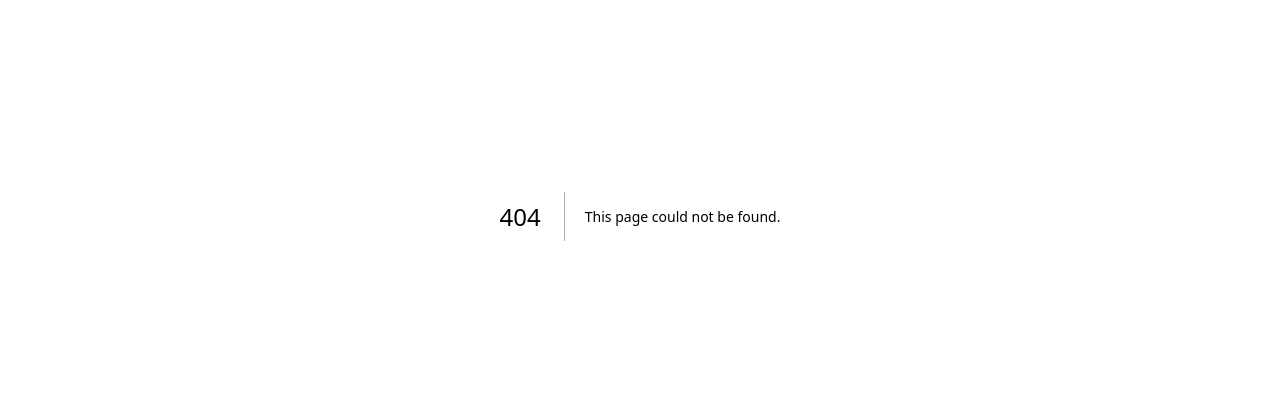
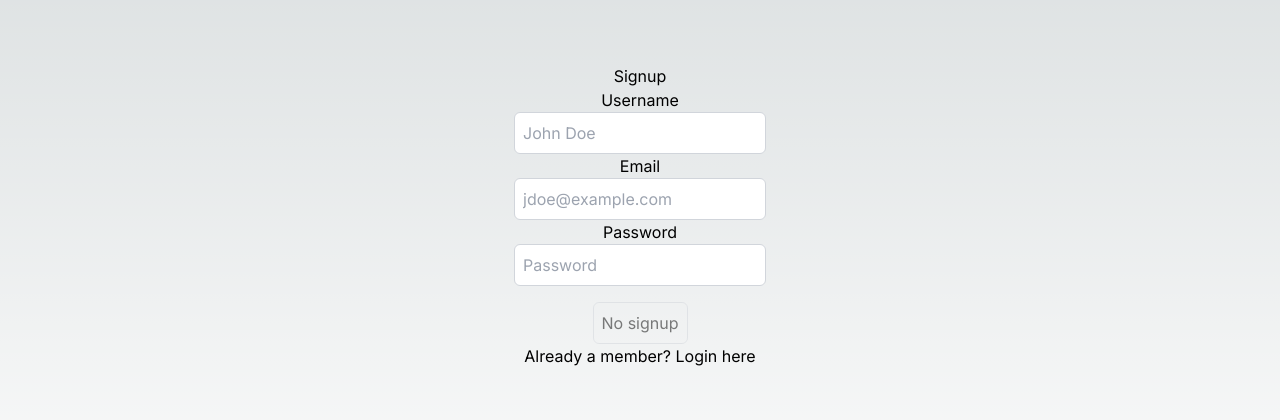
Before and after one commit to cnemri/auth-app, a Next.js app: page /signup in a window 1280 px wide. Before the commit this address had no page. Shown: the part 184-604 px from the top of the page. Built offline with nearby package versions, Linux system fonts and the light colour scheme.

Commit message:
Signup and login complete

```diff
--- /dev/null
+++ b/src/app/api/users/login/route.ts
@@ -0,0 +1,65 @@
+import { connect } from "@/dbConfig/dbConfig";
+import User from "@/models/userModel";
+import { NextRequest, NextResponse } from "next/server";
+import bcryptjs from "bcryptjs";
+import jwt from "jsonwebtoken";
+
+connect();
+
+export async function POST(request: NextRequest) {
+  try {
+    const reqBody = await request.json();
+    const { email, password } = reqBody;
+    console.log(reqBody);
+
+    // Check if user already exists
+    const user = await User.findOne({ email });
+    if (!user) {
+      return NextResponse.json(
+        { error: "User does not exist" },
+        { status: 400 }
+      );
+    }
+
+    // Check if password is correct
+    const isPasswordCorrect = await bcryptjs.compare(password, user.password);
+
+    if (!isPasswordCorrect) {
+      return NextResponse.json(
+        { error: "Invalid credentials" },
+        { status: 400 }
+      );
+    }
+
+    // create token data
+    const tokenData = {
+      id: user._id,
+      username: user.username,
+      email: user.email,
+    };
+
+    // create token
+    const token = jwt.sign(tokenData, process.env.TOKEN_SECRET!, {
+      expiresIn: "1d",
+    });
+
+    // Create response
+    const response = NextResponse.json({
+      message: "User logged in successfully",
+      success: true,
+    });
+
+    response.cookies.set("token", token, {
+      httpOnly: true,
+    });
+
+    // Send response
+    return response;
+
+    return response;
+  } catch (error: any) {
+    console.log("Something went wrong!");
+    console.log(error);
+    return NextResponse.json({ error: error.message }, { status: 500 });
+  }
+}
--- /dev/null
+++ b/src/app/api/users/signup/route.ts
@@ -0,0 +1,49 @@
+import { connect } from "@/dbConfig/dbConfig";
+import User from "@/models/userModel";
+import { NextRequest, NextResponse } from "next/server";
+import bcryptjs from "bcryptjs";
+
+connect();
+
+export async function POST(request: NextRequest) {
+  try {
+    const reqBody = await request.json();
+    const { username, email, password } = reqBody;
+
+    console.log(reqBody);
+
+    // Check if user already exists
+    const user = await User.findOne({ email });
+    if (user) {
+      return NextResponse.json(
+        { error: "User already exists" },
+        { status: 400 }
+      );
+    }
+
+    // Hash password
+    const salt = await bcryptjs.genSalt(10);
+    const hashedPassword = await bcryptjs.hash(password, salt);
+
+    // Create user
+    const newUser = await User.create({
+      username,
+      email,
+      password: hashedPassword,
+    });
+
+    // Save user to database
+    const savedUser = await newUser.save();
+
+    // Send response
+    return NextResponse.json({
+      message: "User created successfully",
+      success: true,
+      savedUser,
+    });
+  } catch (error: any) {
+    console.log("Something went wrong!");
+    console.log(error);
+    return NextResponse.json({ error: error.message }, { status: 500 });
+  }
+}
--- /dev/null
+++ b/src/app/login/page.tsx
@@ -0,0 +1,73 @@
+"use client";
+import Link from "next/link";
+import React, { useEffect, useState } from "react";
+import { useRouter } from "next/navigation";
+import axios, { Axios } from "axios";
+import toast from "react-hot-toast";
+
+export default function Login() {
+  const [user, setUser] = React.useState({
+    email: "",
+    password: "",
+  });
+  const [buttonDisabled, setButtonDisabled] = useState(false);
+  const [loading, setLoading] = useState(false);
+
+  const router = useRouter();
+
+  useEffect(() => {
+    if (user.email && user.password) {
+      setButtonDisabled(false);
+    } else {
+      setButtonDisabled(true);
+    }
+  }, [user]);
+
+  const onLogin = async () => {
+    try {
+      setLoading(true);
+      const response = await axios.post("/api/users/login", user);
+      console.log("Login successful", response.data);
+      router.push("/profile");
+    } catch (error: any) {
+      console.log(error);
+      toast.error(error.message);
+    } finally {
+      setLoading(false);
+    }
+  };
+
+  return (
+    <div className="flex flex-col items-center justify-center min-h-screen py-2">
+      <h1>{loading ? "Processing..." : "Login"}</h1>
+      <label htmlFor="email">Email</label>
+      <input
+        className="p-2 border border-gray-300 rounded-md focus:outline-none focus:ring-2 focus:ring-gray-300"
+        id="email"
+        type="email"
+        value={user.email}
+        onChange={(e) => setUser({ ...user, email: e.target.value })}
+        placeholder="jdoe@example.com"
+      />
+      <label htmlFor="password">Password</label>
+      <input
+        className="p-2 border border-gray-300 rounded-md focus:outline-none focus:ring-2 focus:ring-gray-300"
+        id="password"
+        type="password"
+        value={user.password}
+        onChange={(e) => setUser({ ...user, password: e.target.value })}
+        placeholder="Password"
+      />
+      <button
+        className={`p-2 mt-4 border border-gray-300 rounded-md focus:outline-none focus:ring-2 focus:ring-gray-300 hover:bg-gray-200 ${
+          buttonDisabled && "opacity-50 cursor-not-allowed"
+        }}`}
+        onClick={onLogin}
+        disabled={buttonDisabled}
+      >
+        {buttonDisabled ? "No Login" : "Login"}
+      </button>
+      <Link href="/signup">Not a member? Signup here</Link>
+    </div>
+  );
+}
--- /dev/null
+++ b/src/app/profile/[id]/page.tsx
@@ -0,0 +1,14 @@
+export default function UserProfile({ params }: any) {
+  return (
+    <div className="flex flex-col items-center justify-center min-h-screen py-2">
+      <h1>Profile</h1>
+      <hr />
+      <p className="text-4xl">
+        Profile page{" "}
+        <span className="p-2 rounded bg-orange-500 text-black">
+          {params.id}
+        </span>{" "}
+      </p>
+    </div>
+  );
+}
--- /dev/null
+++ b/src/app/profile/page.tsx
@@ -0,0 +1,9 @@
+export default function ProfilePage() {
+  return (
+    <div className="flex flex-col items-center justify-center min-h-screen py-2">
+      <h1>Profile</h1>
+      <hr />
+      <p>Profile page</p>
+    </div>
+  );
+}
--- /dev/null
+++ b/src/app/signup/page.tsx
@@ -0,0 +1,83 @@
+"use client";
+import Link from "next/link";
+import { useEffect, useState } from "react";
+import { useRouter } from "next/navigation";
+import axios from "axios";
+import toast from "react-hot-toast";
+
+export default function SignupPage() {
+  const router = useRouter();
+  const [user, setUser] = useState({
+    email: "",
+    password: "",
+    username: "",
+  });
+
+  const [buttonDisabled, setButtonDisabled] = useState(false);
+  const [loading, setLoading] = useState(false);
+
+  const onSignup = async () => {
+    try {
+      setLoading(true);
+      const response = await axios.post("/api/users/signup", user);
+      console.log("Signup successful", response.data);
+      router.push("/login");
+    } catch (error: any) {
+      console.log("Signup failed");
+      toast.error(error.message);
+    } finally {
+      setLoading(false);
+    }
+  };
+
+  useEffect(() => {
+    if (user.email && user.password && user.username) {
+      setButtonDisabled(false);
+    } else {
+      setButtonDisabled(true);
+    }
+  }, [user]);
+
+  return (
+    <div className="flex flex-col items-center justify-center min-h-screen py-2">
+      <h1>{loading ? "Processing..." : "Signup"}</h1>
+      <label htmlFor="username">Username</label>
+      <input
+        className="p-2 border border-gray-300 rounded-md focus:outline-none focus:ring-2 focus:ring-gray-300"
+        id="username"
+        type="text"
+        value={user.username}
+        onChange={(e) => setUser({ ...user, username: e.target.value })}
+        placeholder="John Doe"
+      />
+      <label htmlFor="email">Email</label>
+      <input
+        className="p-2 border border-gray-300 rounded-md focus:outline-none focus:ring-2 focus:ring-gray-300"
+        id="email"
+        type="email"
+        value={user.email}
+        onChange={(e) => setUser({ ...user, email: e.target.value })}
+        placeholder="jdoe@example.com"
+      />
+      <label htmlFor="password">Password</label>
+      <input
+        className="p-2 border border-gray-300 rounded-md focus:outline-none focus:ring-2 focus:ring-gray-300"
+        id="password"
+        type="password"
+        value={user.password}
+        onChange={(e) => setUser({ ...user, password: e.target.value })}
+        placeholder="Password"
+      />
+      <button
+        className={`p-2 mt-4 border border-gray-300 rounded-md focus:outline-none focus:ring-2 focus:ring-gray-300 hover:bg-gray-200 ${
+          buttonDisabled && "opacity-50 cursor-not-allowed"
+        }}`}
+        onClick={onSignup}
+        disabled={buttonDisabled}
+      >
+        {buttonDisabled ? "No signup" : "Signup"}
+      </button>
+      <Link href="/login">Already a member? Login here</Link>
+    </div>
+  );
+}
--- /dev/null
+++ b/src/dbConfig/dbConfig.ts
@@ -0,0 +1,19 @@
+import mongoose from "mongoose";
+
+export async function connect() {
+  try {
+    // get
+    mongoose.connect(process.env.MONGO_URI!);
+    const connection = mongoose.connection;
+    connection.on("connected", () => {
+      console.log("Connected to MongoDB");
+    });
+    connection.on("error", (error) => {
+      console.log("Something went wrong!");
+      console.log(error);
+    });
+  } catch (error) {
+    console.log("Something went wrong!");
+    console.log(error);
+  }
+}
--- /dev/null
+++ b/src/models/userModel.ts
@@ -0,0 +1,34 @@
+import mongoose from "mongoose";
+
+const userSchema = new mongoose.Schema({
+  username: {
+    type: String,
+    required: [true, "Please provide a username"],
+    unique: true,
+  },
+  email: {
+    type: String,
+    required: [true, "Please provide an email"],
+    unique: true,
+  },
+  password: {
+    type: String,
+    required: [true, "Please provide a password"],
+  },
+  isVerified: {
+    type: Boolean,
+    default: false,
+  },
+  isAdmin: {
+    type: Boolean,
+    default: false,
+  },
+  forgotPasswordToken: String,
+  forgotPasswordTokenExpiry: Date,
+  verifyToken: String,
+  verifyTokenExpiry: Date,
+});
+
+const User = mongoose.models.users || mongoose.model("users", userSchema);
+
+export default User;
```
Also changed, not shown: package.json (+12 -5 lines), 2 other files (tests, documents, lock files or other folders).
